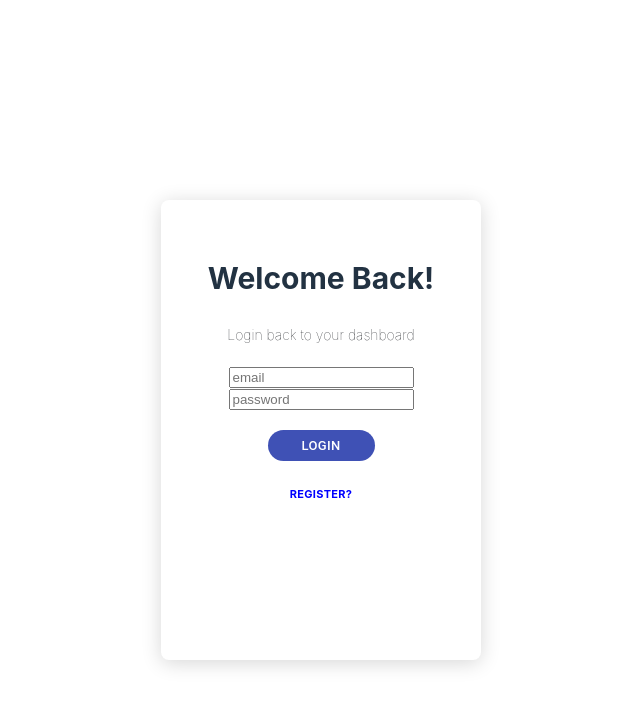
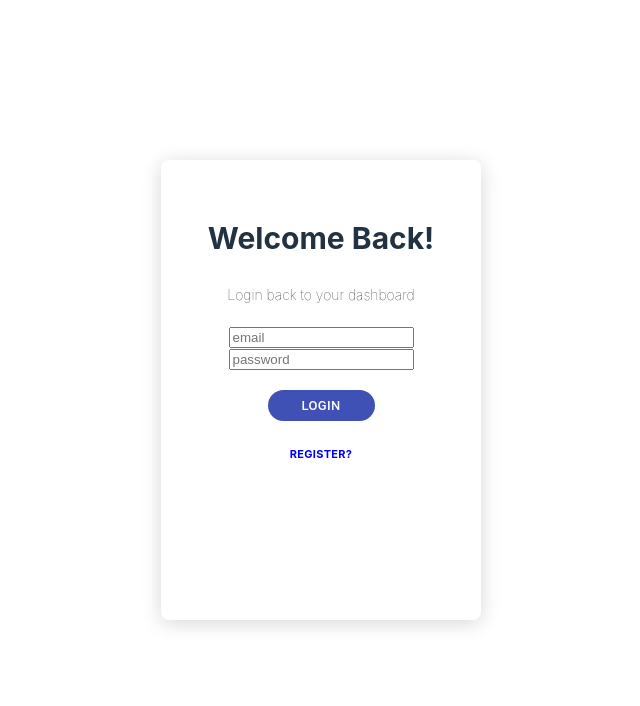
Before and after one commit to Moe98/ACML, a React (Create React App) app in the folder client/: page /Login in a window 1280 px wide. Shown: the top 706 px of the page, without its empty margins (319-959 px from the left). Built offline with nearby package versions, Linux system fonts and the light colour scheme.

Commit message:
changed upper padding

```diff
--- a/client/src/components/login/Login.js
+++ b/client/src/components/login/Login.js
@@ -71,7 +71,7 @@ class Login extends Component {
     };
     return (
       <div>
-        <div style={{ paddingTop: "10vh" }}>
+        <div style={{ paddingTop: "5vh" }}>
           <div className="wrapper">
             <div className="page-header">
               <div className="filter" />
```
